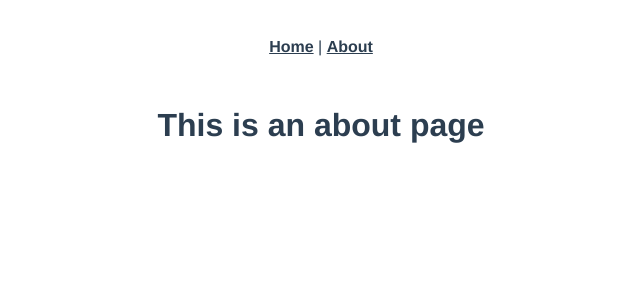
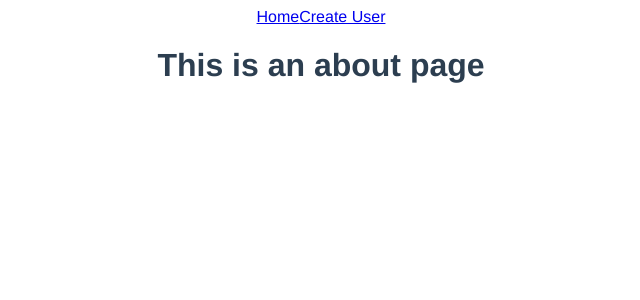
Before and after one commit to FranMedic/Prueba-Ciclic, a Vue app: page /create-user in a window 1280 px wide. Shown: the top 300 px of the page, without its empty margins (319-959 px from the left). Built offline with nearby package versions, Linux system fonts and the light colour scheme.

Commit message:
added basic menu component

```diff
--- a/src/App.vue
+++ b/src/App.vue
@@ -1,10 +1,19 @@
 <template>
-  <div id="nav">
-    <router-link to="/">Home</router-link> |
-    <router-link to="/about">About</router-link>
-  </div>
-  <router-view/>
+  <Menu />
+  <router-view />
 </template>
+
+<script>
+import { defineComponent } from "vue";
+import Menu from "@/components/Menu.vue";
+
+export default defineComponent({
+  name: "app",
+  components: {
+    Menu,
+  },
+});
+</script>
 
 <style>
 #app {
--- /dev/null
+++ b/src/components/Menu.vue
@@ -0,0 +1,17 @@
+<template>
+  <nav class="menu">
+    <router-link to="/">Home</router-link>
+    <router-link to="/create-user">Create User</router-link>
+  </nav>
+</template>
+
+<script>
+import { defineComponent } from "vue";
+
+export default defineComponent({
+  name: "Menu",
+});
+</script>
+
+<!-- Add "scoped" attribute to limit CSS to this component only -->
+<style scoped></style>
--- a/src/views/Home.vue
+++ b/src/views/Home.vue
@@ -1,18 +1,5 @@
 <template>
-  <div class="home">
-    <img alt="Vue logo" src="../assets/logo.png" />
-    <HelloWorld msg="Welcome to Your Vue.js App" />
-  </div>
+  <div class="home"></div>
 </template>
 
-<script>
-// @ is an alias to /src
-import HelloWorld from "@/components/HelloWorld.vue";
-
-export default {
-  name: "Home",
-  components: {
-    HelloWorld,
-  },
-};
-</script>
+<script></script>
```
